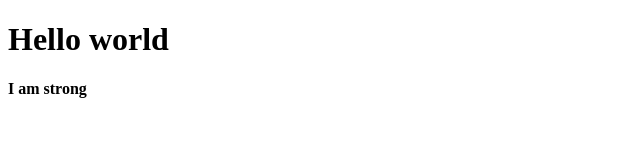
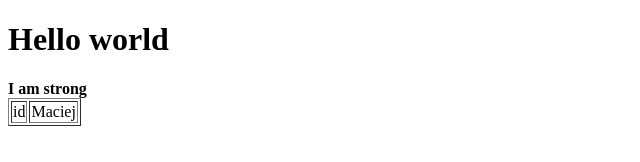
Before and after one commit to agnieszkasm/git2, a plain HTML site: page index.html in a window 1280 px wide. Shown: the whole page, without its empty margins (0-640 px from the left). Drawn offline with Linux system fonts and the light colour scheme.

Commit message:
table added

```diff
--- a/index.html
+++ b/index.html
@@ -8,5 +8,14 @@
 <body>
     <h1>Hello world</h1>
     <strong>I am strong</strong>
+    <table border>
+        <thead>
+            <tr>
+                <td>id</td>
+                <td>Maciej</td>
+            </tr>
+        </thead>
+
+    </table>
 </body>
 </html>
```
